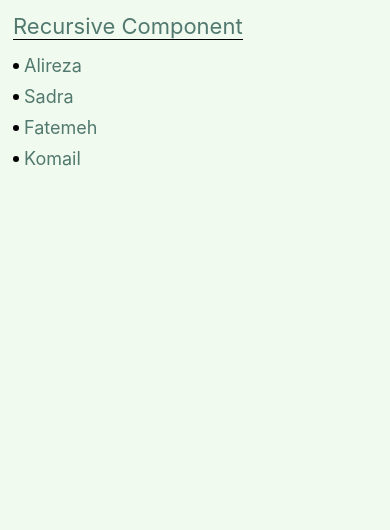
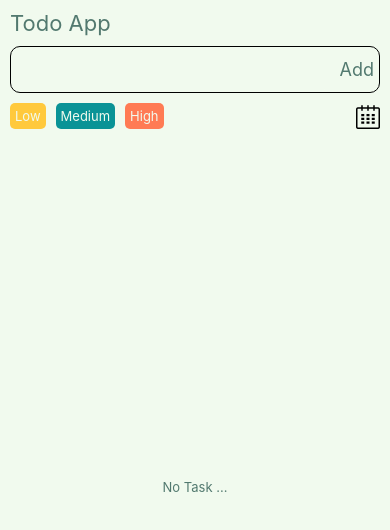
Before and after one commit to MrezaVasebi/my-apps, a React Native app: screen / in a window 390 px wide. Shown: the top 530 px of the page. Built offline with nearby package versions, Linux system fonts and the light colour scheme.

Commit message:
working: adding date picker

```diff
--- a/App.js
+++ b/App.js
@@ -1,11 +1,11 @@
 import { MainScreen } from './components'
 import React from 'react'
-import Recursive from './screen/recursive/Recursive'
+import { Todo } from './screen/todo'
 
 const App = () => {
   return (
     <MainScreen>
-      <Recursive />
+      <Todo />
     </MainScreen>
   )
 }
--- a/package.json
+++ b/package.json
@@ -13,7 +13,8 @@
     "expo": "~47.0.9",
     "expo-status-bar": "~1.4.2",
     "react": "18.1.0",
-    "react-native": "0.70.5"
+    "react-native": "0.70.5",
+    "react-native-date-picker": "^4.2.8"
   },
   "devDependencies": {
     "@babel/core": "^7.12.9"
--- /dev/null
+++ b/screen/modals/DateModal.js
@@ -0,0 +1,30 @@
+import { Modal, StyleSheet, View } from 'react-native'
+import React, { useState } from 'react'
+
+import DatePicker from 'react-native-date-picker'
+import { RootModal } from './components'
+
+const DateModal = ({ closeModal, onSelectDate }) => {
+
+    const [date, setDate] = useState(new Date())
+
+    return (
+        <RootModal
+            closeModal={() => closeModal(false)}
+            title={''}
+        >
+            <DatePicker
+            date={new Date()}
+            mode='date' onDateChange={(value) => { console.log(value) }} />
+        </RootModal>
+    )
+}
+
+export default DateModal
+
+const styles = StyleSheet.create({
+    root: {
+        flex: 1,
+        backgroundColor: 'rgba(0,0,0,.5)'
+    }
+})
--- /dev/null
+++ b/screen/modals/components/RootModal.js
@@ -0,0 +1,22 @@
+import { Modal, StyleSheet, View } from 'react-native'
+
+import React from 'react'
+
+const DateModal = ({ closeModal, title, children }) => {
+    return (
+        <Modal statusBarTranslucent transparent animationType='fade' >
+            <View style={styles.root} >
+                {children}
+            </View>
+        </Modal>
+    )
+}
+
+export default DateModal
+
+const styles = StyleSheet.create({
+    root: {
+        flex: 1,
+        backgroundColor: 'rgba(0,0,0,.5)'
+    }
+})
--- /dev/null
+++ b/screen/modals/components/index.js
@@ -0,0 +1,5 @@
+import RootModal from './RootModal'
+
+export {
+    RootModal
+}
--- /dev/null
+++ b/screen/modals/index.js
@@ -0,0 +1,5 @@
+import DateModal from './DateModal'
+
+export {
+    DateModal
+}
--- a/screen/todo/Todo.js
+++ b/screen/todo/Todo.js
@@ -1,12 +1,13 @@
-import { FlatList, StyleSheet, TouchableOpacity, View } from 'react-native'
 import { MainScreen, NoData } from '../../components'
+import { StyleSheet, TouchableOpacity, View } from 'react-native'
 import { appColors, appRadius } from '../../constant'
 
 import { AppButton } from '../../components/btn'
 import { AppInput } from '../../components/inputs'
 import { AppText } from '../../components/txt'
+import { DateModal } from '../modals'
+import { Fontisto } from '@expo/vector-icons';
 import React from 'react'
-import { TodoCard } from './components'
 import { useTodo } from './logic'
 
 const Todo = () => {
@@ -34,25 +35,31 @@ const Todo = () => {
                 />
 
                 <AppInput
-                    value={hooks.task}
+                    value={hooks.state.taskName}
                     style={styles.inputStyle}
                     onChangeText={(value) => hooks.addingTaskToTodoList(value)}
                 />
             </View>
 
-            <View style={{ flexDirection: 'row', alignItems: 'center', marginBottom: 10 }} >
-                {priorityCompo('Low', { backgroundColor: appColors.yellow })}
-                {priorityCompo('Medium', { backgroundColor: appColors.secondary })}
-                {priorityCompo('High', { backgroundColor: appColors.orange })}
+            <View style={{ flexDirection: 'row', alignItems: 'center', marginBottom: 10, justifyContent: 'space-between' }} >
+                <View style={{ flexDirection: 'row' }} >
+                    {priorityCompo('Low', { backgroundColor: appColors.yellow })}
+                    {priorityCompo('Medium', { backgroundColor: appColors.secondary })}
+                    {priorityCompo('High', { backgroundColor: appColors.orange })}
+                </View>
+
+                <TouchableOpacity onPress={() => hooks.handleShowDateModal(true)} >
+                    <Fontisto name="date" size={24} color="black" />
+                </TouchableOpacity>
             </View>
 
             <View style={{ flex: 1 }}>
-                {hooks.tasks.length === 0 && <View style={styles.noDataContainer} ><NoData /></View>}
+                {hooks.state.tasksList.length === 0 && <View style={styles.noDataContainer} ><NoData /></View>}
 
-                {
-                    hooks.tasks.length !== 0 &&
+                {/* {
+                    hooks.state.tasks.length !== 0 &&
                     <FlatList
-                        data={hooks.tasks}
+                        data={hooks.state.tasks}
                         keyExtractor={(item, index) => index.toString()}
                         ItemSeparatorComponent={() => <View style={{ height: 10 }} />}
                         renderItem={({ item: value }) => {
@@ -61,8 +68,15 @@ const Todo = () => {
                             />
                         }}
                     />
-                }
+                } */}
             </View>
+
+            {
+                hooks.state.showDateModal &&
+                <DateModal onSelectDate={hooks.handleShowDateModal}
+                    closeModal={hooks.handleShowDateModal}
+                />
+            }
         </MainScreen>
     )
 }
--- a/screen/todo/components/TodoCard.js
+++ b/screen/todo/components/TodoCard.js
@@ -27,7 +27,7 @@ const TodoCard = ({ onPress, item }) => {
                 <AppText
                     lblStyle={{
                         fontSize: 13,
-                        color: appColors.white,
+                        color: appColors.black,
                         textDecorationLine: item.isDone ? 'line-through' : 'none',
                     }}
                     label={item.label}
--- a/screen/todo/logic/useTodo.js
+++ b/screen/todo/logic/useTodo.js
@@ -1,49 +1,127 @@
-import { useState } from "react"
+import { useEffect, useReducer } from "react"
 
 export const useTodo = () => {
 
-    const [task, setTask] = useState('')
-    const [tasks, setTasks] = useState([])
-    const [priority, setPriority] = useState('Low')
+    const initialState = {
+        taskName: '',
+        tasksList: [],
+        priority: 'Low',
+        showDateModal: false,
+        taskDate: '',
+    }
+
+    const set_task_name = (value) => ({ type: 'TASK_NAME', payload: value })
+    const set_tasks_list = (value) => ({ type: 'TASKS_LIST', payload: value })
+    const set_priority = (value) => ({ type: 'PRIORITY', payload: value })
+    const set_show_date_modal = (value) => ({ type: 'SHOW_DATE_MODAL', payload: value })
+    const set_task_date = (value) => ({ type: 'TASK-DATE', payload: value })
+
+    const reducer = (state = initialState, action) => {
+        switch (action.type) {
+            case 'TASK_NAME':
+                return { ...state, taskName: action.payload }
+            case 'TASKS_LIST':
+                return { ...state, tasksList: action.payload }
+            case 'PRIORITY':
+                return { ...state, priority: action.payload }
+            case 'SHOW_DATE_MODAL':
+                return { ...state, showDateModal: action.payload }
+            case 'TASK_DATE':
+                return { ...state, taskDate: action.payload }
+            default:
+                return state
+        }
+    };
+
+    const [state, dispatch] = useReducer(reducer, initialState)
 
     const addingTaskToTodoList = (value) => {
         if (value.length === 0) return
-        else setTask(value)
+        else dispatch(set_task_name(value))
     }
 
     const addingPriorityToTask = (priorityName) => {
-        setPriority(priorityName)
+        dispatch(set_priority(priorityName))
     }
 
     const handleActionOnTask = (actionType, id) => {
         if (actionType === 'isDone') {
-            let newData = tasks.map(el => {
+            let newData = state.tasksList.tasks.map(el => {
                 return el.id === id ? { ...el, isDone: !el.isDone } : { ...el }
             })
-            setTasks(newData)
+            dispatch(set_tasks_list(newData))
         }
         else if (actionType === 'isDeleted') {
-            let newData = tasks.filter(el => el.id !== id)
-            setTasks(newData)
+            let newData = state.tasksList.tasks.filter(el => el.id !== id)
+            dispatch(set_tasks_list(newData))
         }
     }
 
     const handleTodoApp = () => {
-        setTasks([...tasks, {
-            id: tasks.length === 0 ? 1 : tasks[tasks.length - 1].id + 1,
-            label: task,
-            isDone: false,
-            priority: priority,
-        }])
+        if (state.taskName === '') return
 
-        setTask('')
-        setPriority('Low')
+        if (state.tasksList.length === 0) {
+            let data = {
+                taskDate: state.taskDate,
+                tasks: [
+                    {
+                        id: 1,
+                        isDone: false,
+                        label: state.taskName,
+                        priority: state.priority,
+                    }
+                ]
+            }
+
+            dispatch(set_tasks_list([...state.tasksList, data]))
+        }
+        else {
+            let data = [...state.tasksList]
+            data.forEach(element => {
+                if (element.taskDate === state.taskDate) {
+                    element.tasks.push({
+                        isDone: false,
+                        label: state.taskName,
+                        priority: state.priority,
+                        id: element.tasks[element.tasks.length - 1].id + 1,
+                    })
+                }
+                else {
+                    data.push({
+                        taskDate: state.taskDate,
+                        tasks: [
+                            {
+                                id: 1,
+                                isDone: false,
+                                label: state.taskName,
+                                priority: state.priority,
+                            }
+                        ]
+                    })
+                }
+            })
+
+            dispatch(set_tasks_list([...state.tasksList, data]))
+        }
+
+        dispatch(set_task_name(''))
+        dispatch(set_task_date(''))
+        dispatch(set_priority('Low'))
+    }
+
+    useEffect(() => {
+        console.log(JSON.stringify({ ...state.tasksList }))
+    }, [state])
+
+    const handleShowDateModal = (value, taskDate = null) => {
+        dispatch(set_show_date_modal(value))
+
+        if (taskDate !== null) dispatch(set_task_date(taskDate))
     }
 
     return {
-        task,
-        tasks,
-        setTask,
+        handleShowDateModal,
+        state,
         handleTodoApp,
         handleActionOnTask,
         addingPriorityToTask,
```
Also changed, not shown: 1 other file (tests, documents, lock files or other folders).
